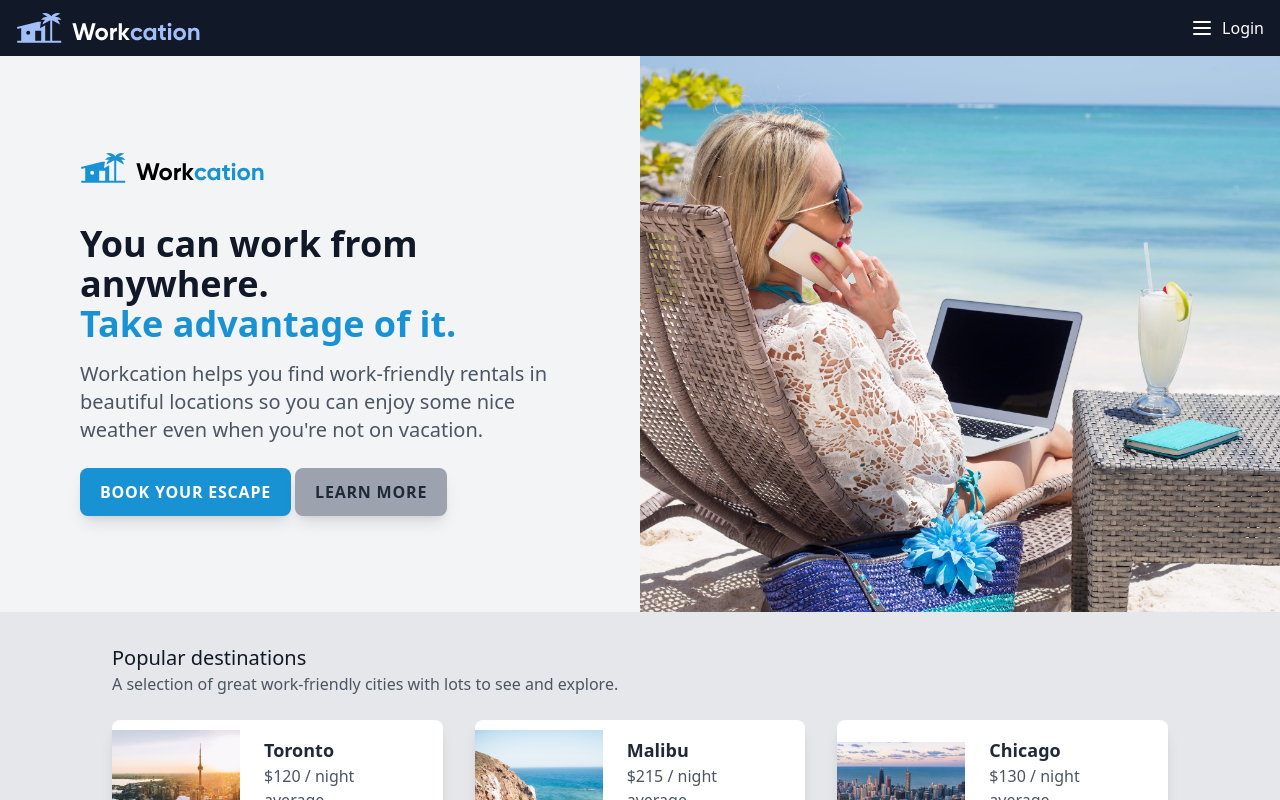
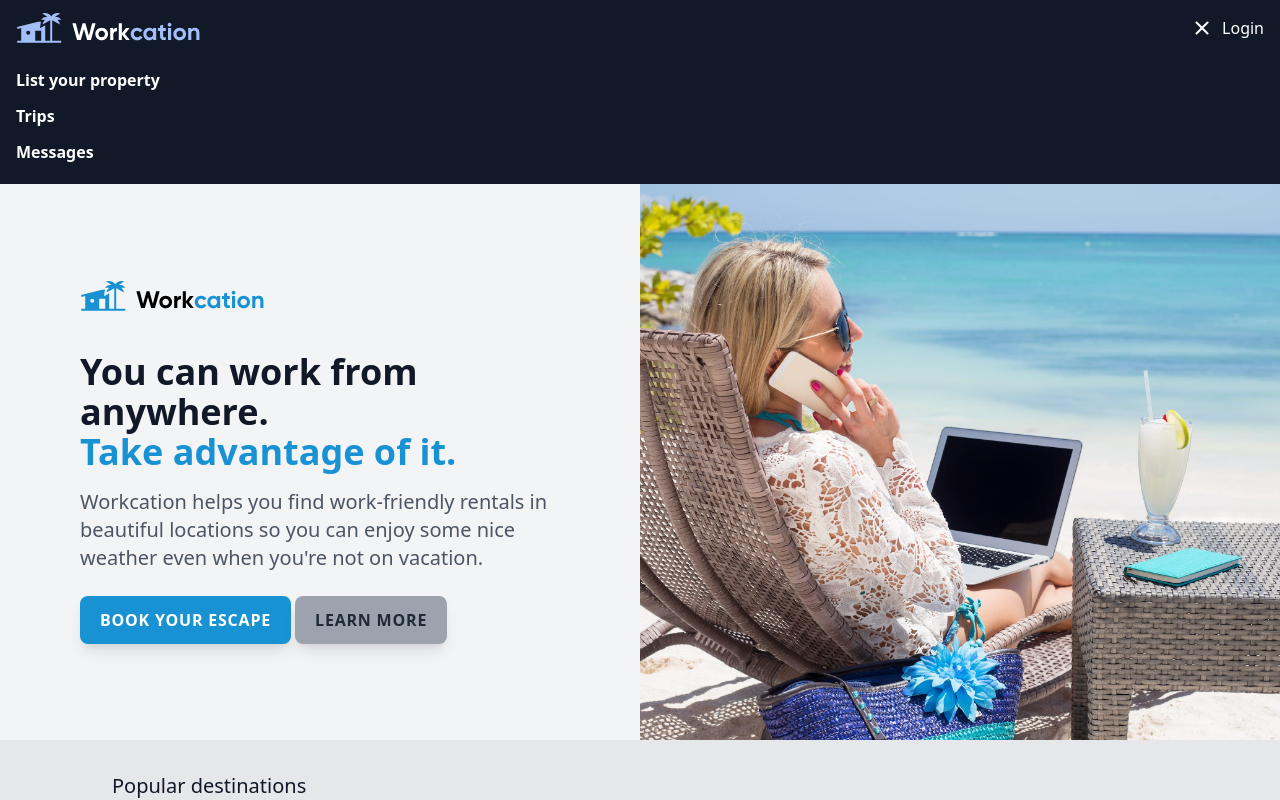
Before and after one commit to volhalink/my-tailwind-project, a Vue app: page / in a window 1280 px wide. Both pictures are taken after a click on the button 1202 px from the left and 28 px from the top of the page. Shown: the top 800 px of the page. Built offline with nearby package versions, Linux system fonts and the light colour scheme; the HTML template or start-up script is replaced by a standard one.

Commit message:
Add navbar links and show / hide them on click

```diff
--- a/src/components/NavbarHeader.vue
+++ b/src/components/NavbarHeader.vue
@@ -1,13 +1,15 @@
 <template>
-    <header class="flex items-center justify-between px-4 py-3 bg-gray-900">
+    <header class="bg-gray-900">
+      <div class="flex items-center justify-between px-4 py-3">
         <div>
           <img class="h-8" src="../../public/img/logo-inverted.svg" alt="Workcation">
         </div>
         <div class="flex items-center">
           <div>
-          <button type="button" class="block text-gray-500 hover:text-white focus:text-white focus:outline-none">
+            <button @click="isOpen = !isOpen" type="button" class="block text-gray-500 hover:text-white focus:text-white focus:outline-none">
               <svg class="h-6 w-6 fill-current" viewBox="0 0 24 24">
-              <path fill-rule="evenodd" d="M4 5h16a1 1 0 0 1 0 2H4a1 1 0 1 1 0-2zm0 6h16a1 1 0 0 1 0 2H4a1 1 0 0 1 0-2zm0 6h16a1 1 0 0 1 0 2H4a1 1 0 0 1 0-2z"/>
+                <path v-if="isOpen" fill-rule="evenodd" d="M18.278 16.864a1 1 0 0 1-1.414 1.414l-4.829-4.828-4.828 4.828a1 1 0 0 1-1.414-1.414l4.828-4.829-4.828-4.828a1 1 0 0 1 1.414-1.414l4.829 4.828 4.828-4.828a1 1 0 1 1 1.414 1.414l-4.828 4.829 4.828 4.828z"/>
+                <path v-if="!isOpen" fill-rule="evenodd" d="M4 5h16a1 1 0 0 1 0 2H4a1 1 0 1 1 0-2zm0 6h16a1 1 0 0 1 0 2H4a1 1 0 0 1 0-2zm0 6h16a1 1 0 0 1 0 2H4a1 1 0 0 1 0-2z"/>
               </svg>
             </button>
           </div>
@@ -15,13 +17,21 @@
             Login
           </div>
       </div>
+    </div>
+    <div :class="isOpen ? 'block' : 'hidden'" class="px-2 pt-2 pb-4">
+      <a href="#" class="block px-2 py-1 text-white font-semibold rounded hover:bg-gray-800">List your property</a>
+      <a href="#" class="mt-1 block px-2 py-1 text-white font-semibold rounded hover:bg-gray-800">Trips</a>
+      <a href="#" class="mt-1 block px-2 py-1 text-white font-semibold rounded hover:bg-gray-800">Messages</a>
+    </div>
     </header>
   </template>
 
   <script>
   export default {
     data() {
-      return {}
+      return {
+        isOpen: false,
+      }
     },
   }
   </script>
```
Also changed, not shown: 1 other file (tests, documents, lock files or other folders). Lines whose indentation alone changed are shown as unchanged.
